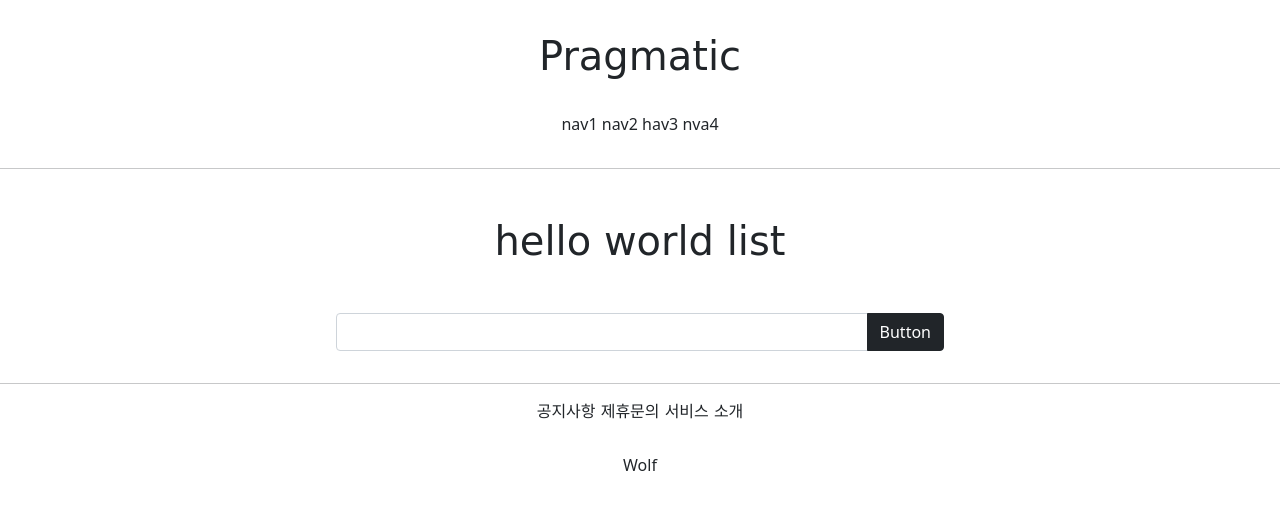
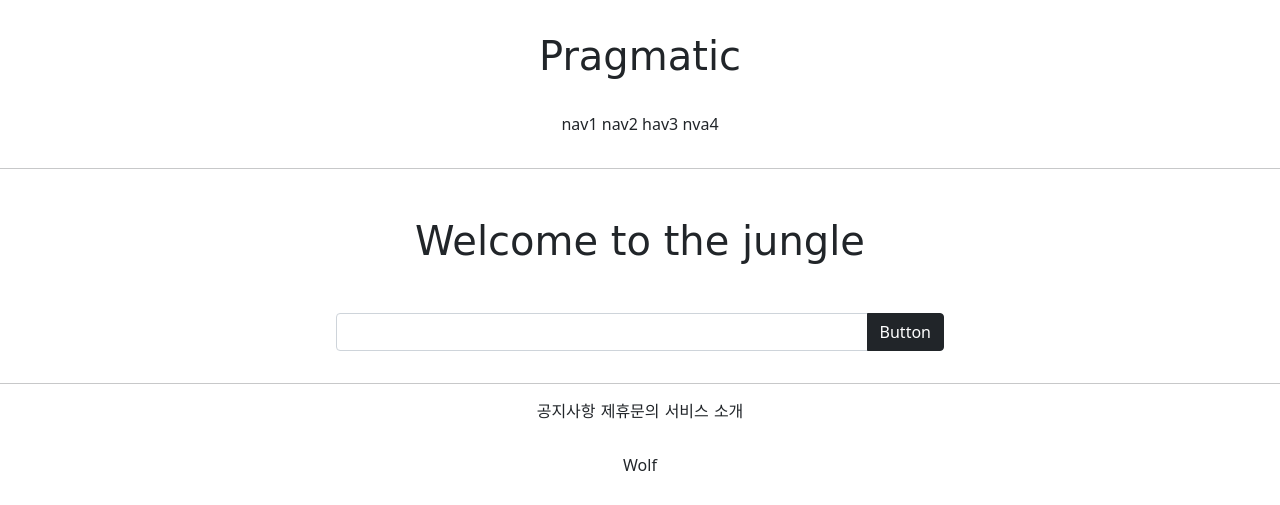
Before and after one commit to Wolf0605/wolf_class5_janggo, a Django app: page /account/hello_world/ in a window 1280 px wide. Shown: the top 505 px of the page. Run offline with Django 3.2, Linux system fonts and the light colour scheme; parts of the project's set-up code (start-up, migrations or seed data) failed here and were passed over; some web fonts are replaced.

Commit message:
2021/07/13 calss 5 commit 2

```diff
--- a/accountapp/templates/accountapp/hello_world.html
+++ b/accountapp/templates/accountapp/hello_world.html
@@ -1,11 +1,11 @@
 {% extends 'base.html' %}
 
-{%  block content %}
+{% block content %}
 
     <div style = 'margin: 2rem; text-align: center'>{# overflow: hidden #}
         <h1 style="font-family: 'Pacifico', cursive"
             class="m-5">
-            hello world list
+            Welcome to the jungle
         </h1>
 
         <form action="/account/hello_world/" method="post"> {# post 방식으로 한다고 명확히 제시 #}
--- a/accountapp/views.py
+++ b/accountapp/views.py
@@ -25,6 +25,7 @@ def hello_world(request):
         return render(request, 'accountapp/hello_world.html',
                       context={'hello_world_list': hello_world_list})
 
+
 class AccountCreateView(CreateView):
     model = User
     form_class = UserCreationForm
```
